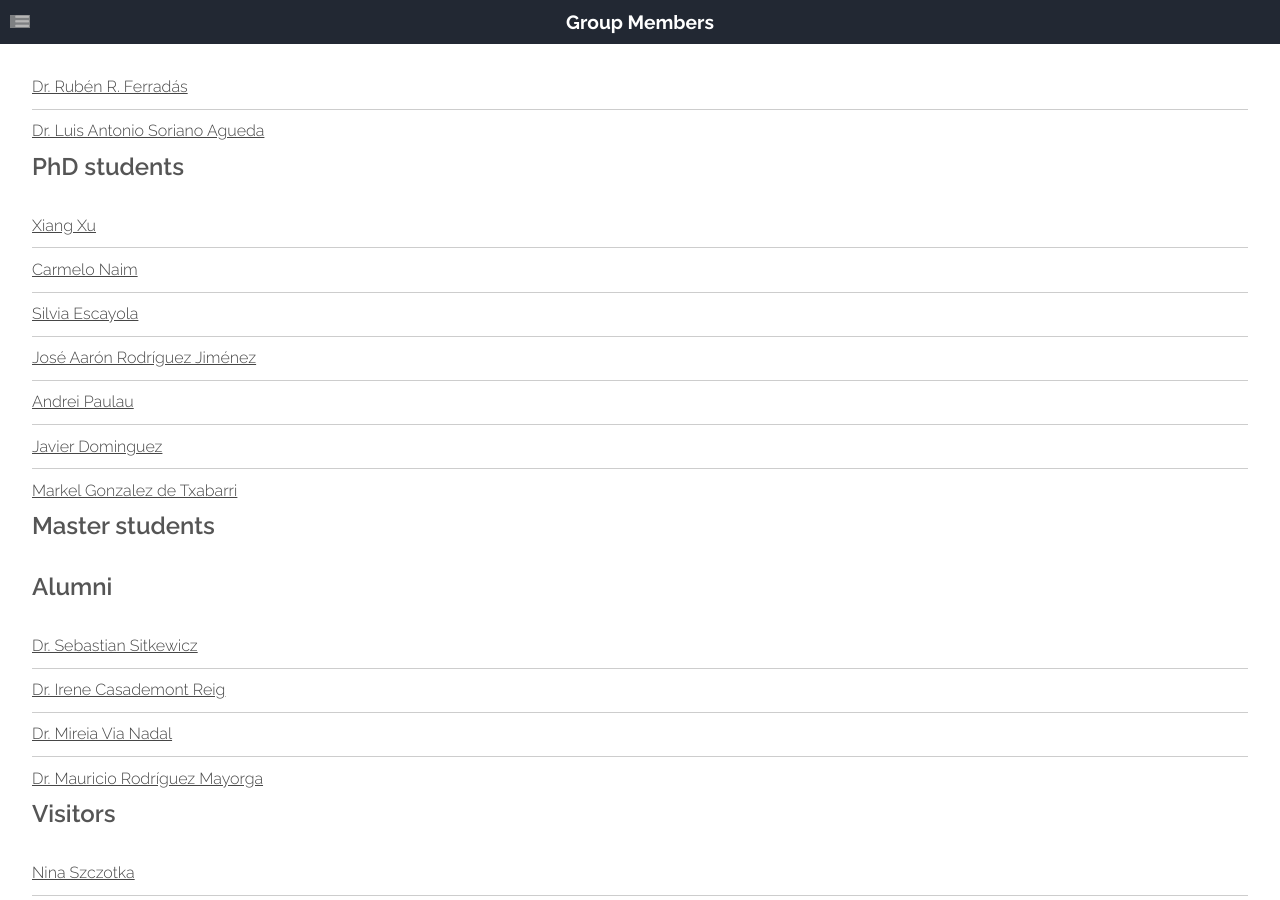
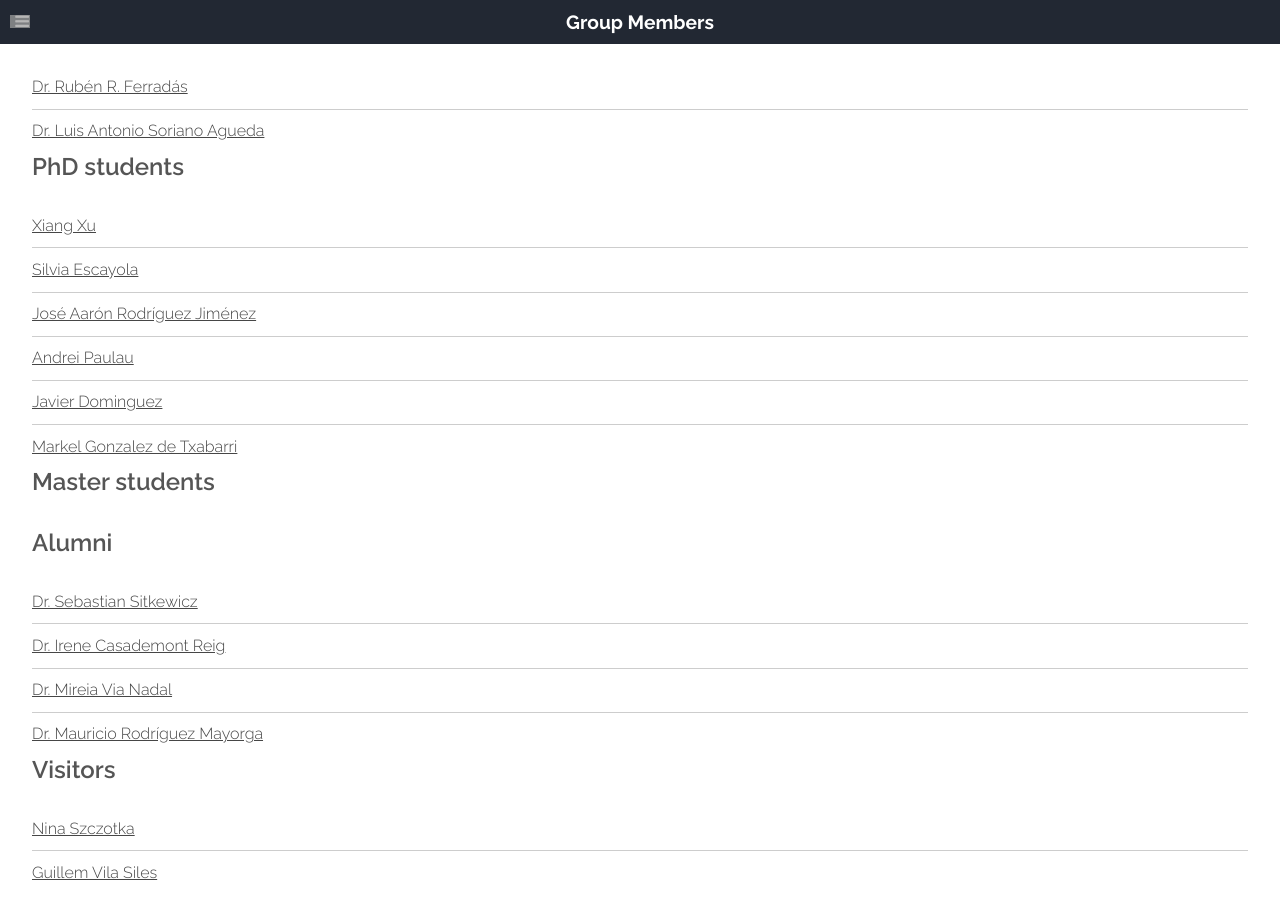
Before and after one commit to old-jekyll-templates/Horizons-Jekyll-Theme, a Jekyll site: the page built from members.html, in a window 1280 px wide and 900 px high, scrolled down 1203 px. Built offline with Jekyll 4.4.1, drawn with Linux system fonts in a browser that asks for light colours; grey boxes are pictures that could not be loaded.

Commit message:
Update phd_list.html

```diff
--- a/_includes/phd_list.html
+++ b/_includes/phd_list.html
@@ -1,5 +1,4 @@
   <li><a href="{{ site.baseurl }}/members/xiang_xu.html">Xiang Xu</a></li>
-  <li><a href="{{ site.baseurl }}/members/carmelo_naim.html">Carmelo Naim</a></li>
   <li><a href="{{ site.baseurl }}/members/silvia_escayola.html">Silvia Escayola</a></li>
   <li><a href="{{ site.baseurl }}/members/arron_rodriguez.html">José Aarón Rodríguez Jiménez</a></li>
   <li><a href="{{ site.baseurl }}/members/andrei_paulau.html">Andrei Paulau</a></li>
```
